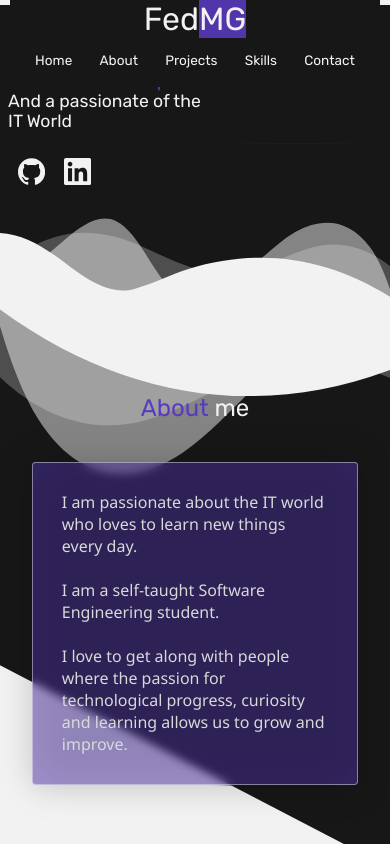
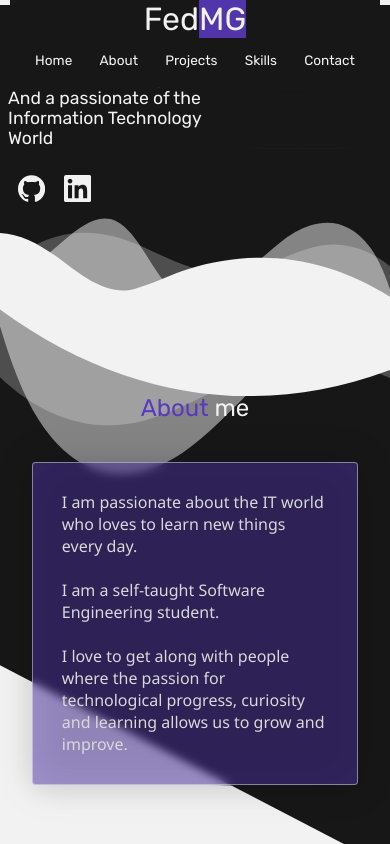
Before and after one commit to FedMG/fedmg-portfolio-v1, a React (Vite) app in the folder client/: page / in a window 390 px wide. Shown: the top 844 px of the page. Built offline with nearby package versions, Linux system fonts and the light colour scheme.

Commit message:
Update: text introduction and add icon states in Home

```diff
--- a/client/src/items/home/Introduction.jsx
+++ b/client/src/items/home/Introduction.jsx
@@ -21,7 +21,7 @@ export const Introduction = () => {
         <Typography style='third-phrase' as='span'>
           And a passionate of the{' '}
           <Typography style='third-phrase__span' as='span'>
-            IT World
+            Information Technology World
           </Typography>
 
         </Typography>
--- a/client/src/styles/routes/home.css
+++ b/client/src/styles/routes/home.css
@@ -120,17 +120,26 @@
   }
 
   .intro-gif {
-    max-width: 250px;
-    min-width: 130px;
+    max-width: 350px;
+    min-width: 180px;
   }
 
   .first-phrase,
   .second-phrase,
   .third-phrase {
-    font-size: calc(var(--subtitle-section-fz) - 0.12em);
+    font-size: calc(clamp(1.1em, 5vw, 1.4em) - 0.12em);
   }
 
   .buttons-container__subcontainer {
     gap: 0 0.6em;
   }
+
+  .icon-link:focus > div > .card-svg > .card-path,
+  .icon-link:hover > div > .card-svg > .card-path {
+    fill: var(--secondary-color);
+  }
+
+  .icon-link:active > div > .card-svg > .card-path {
+    fill: var(--secondary-bg-color-act);
+  }
 }
```
Also changed, not shown: client/src/refs/skills.js (+18 -0 lines), client/src/hooks/useCardEffect.jsx (line endings or trailing spaces), client/src/refs/buttons.js (line endings or trailing spaces).
